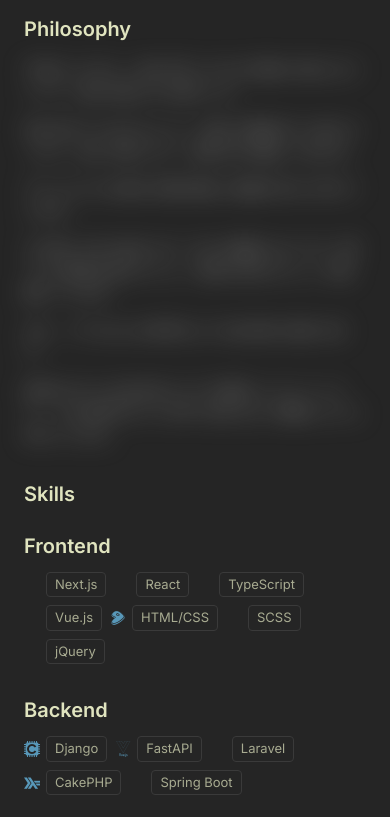
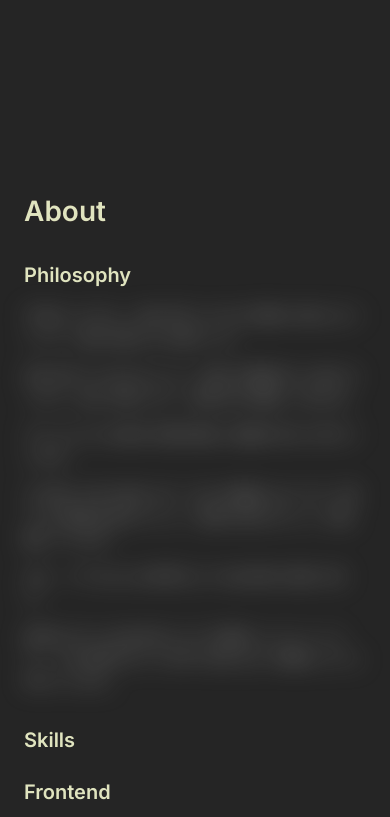
Before and after one commit to Rujuu-prog/mysite-v2, a Next.js app: page / in a window 390 px wide. Shown: the part 6047-6864 px from the top of the page. Built offline with nearby package versions, Linux system fonts and the light colour scheme; no server answers.

Commit message:
:bug: スマホ表示時の見出しの重なりを修正

```diff
--- a/src/components/sections/AboutSection.tsx
+++ b/src/components/sections/AboutSection.tsx
@@ -17,8 +17,8 @@ export function AboutSection() {
 
   return (
     <section id="about">
-      <div ref={scrollTrackRef} className="h-[200vh]">
-        <div className="sticky top-0 flex h-screen flex-col justify-center px-6 md:px-12">
+      <div ref={scrollTrackRef} className="md:h-[200vh]">
+        <div className="flex flex-col px-6 py-24 md:sticky md:top-0 md:h-screen md:justify-center md:px-12 md:py-0">
           <SectionHeading>About</SectionHeading>
 
           <PhilosophyText scrollYProgress={scrollYProgress} />
```
